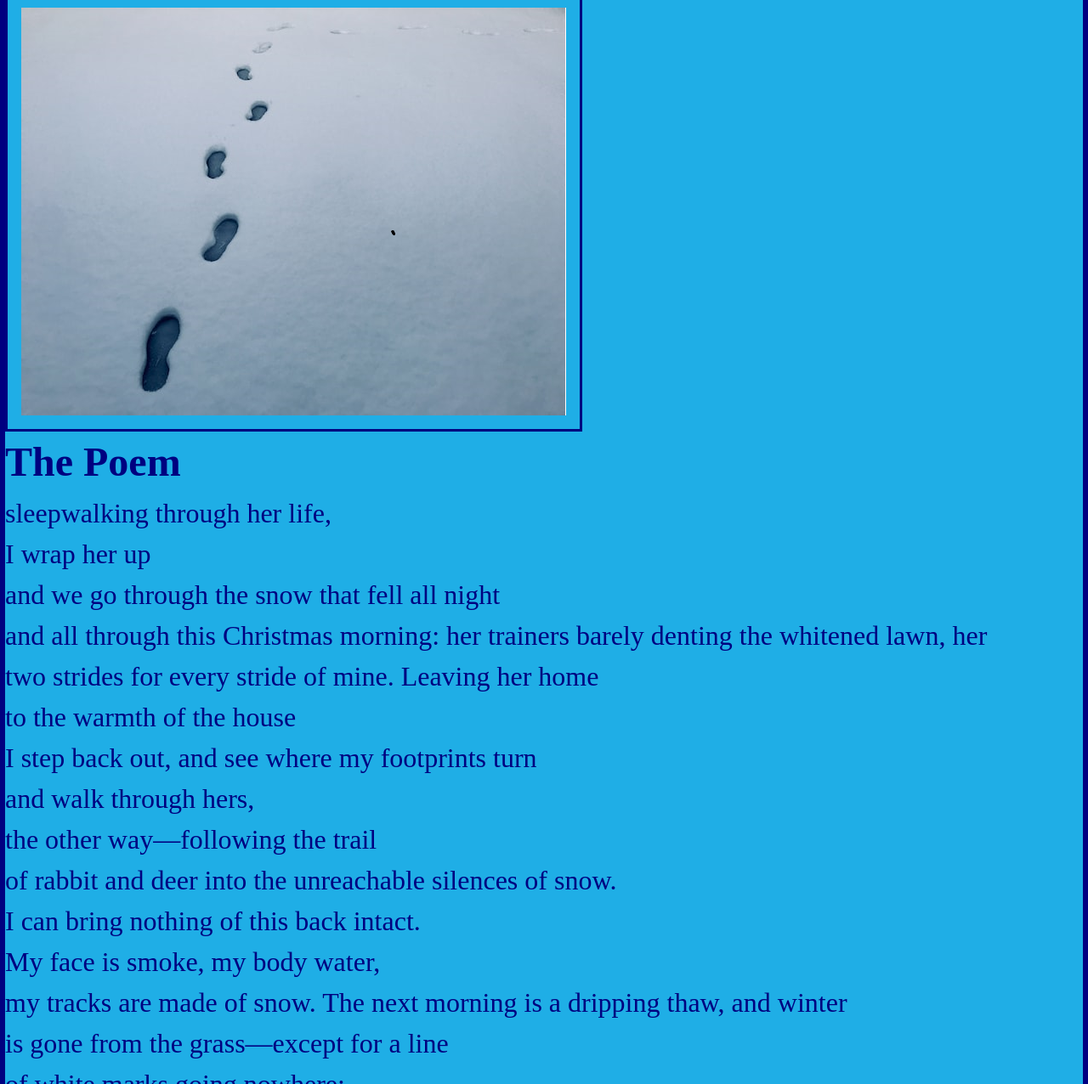
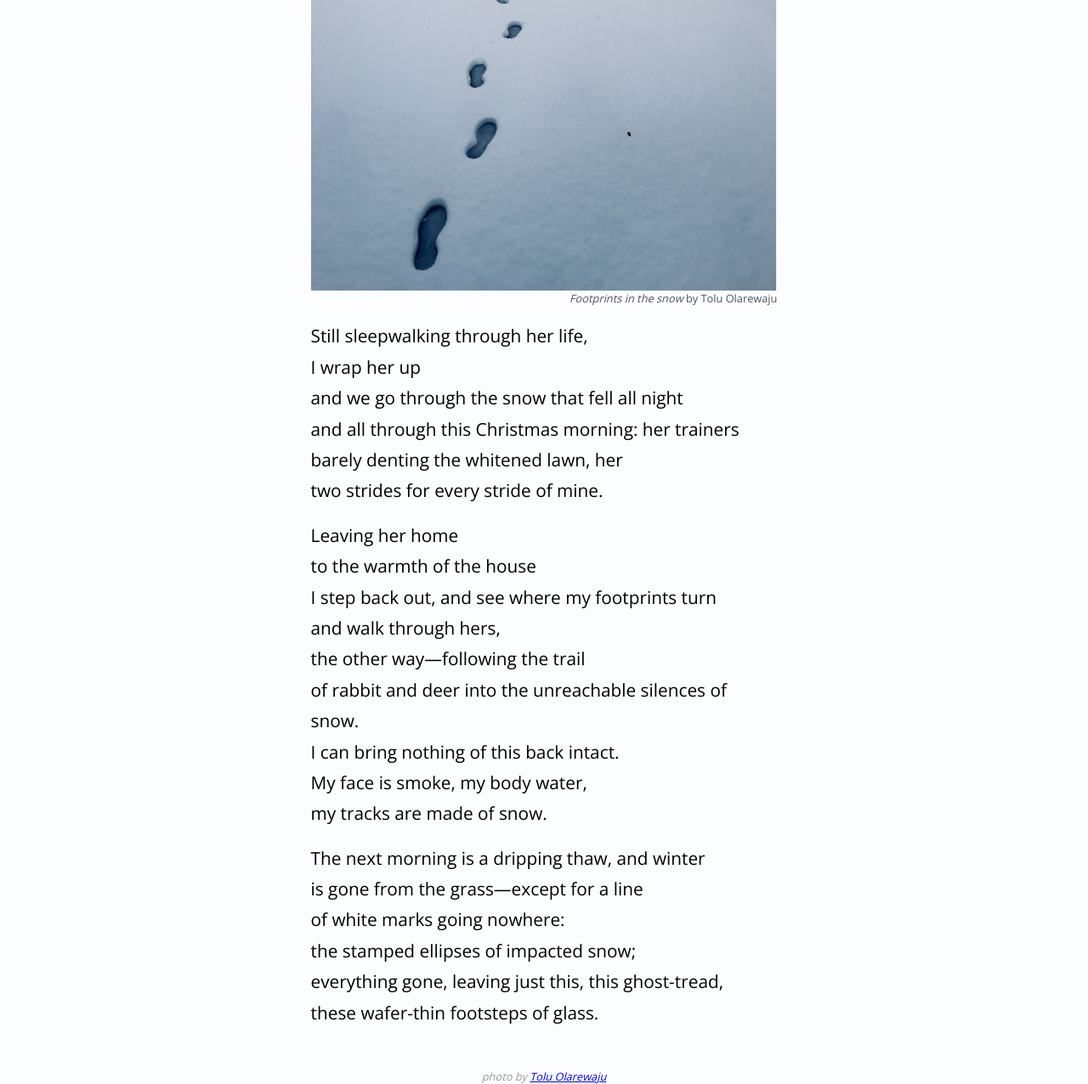
Before and after one commit to cynthiateeters-sandbox/poem-site-stephym9170, an Eleventy site: page src/index.html in a window 1280 px wide. Shown: the part 216-1492 px from the top of the page at 85% size. Built offline with nearby package versions, Linux system fonts and the light colour scheme; Eleventy itself is replaced by a stand-in of ours; files that its build step writes are made by us from their sources.

Commit message:
Write code

```diff
--- a/src/index.html
+++ b/src/index.html
@@ -1,52 +1,71 @@
 <!DOCTYPE html>
 <html lang="en">
   <head>
-    <meta charset="UTF-8" >
-    <meta name="viewport" content="width=device-width, initial-scale=1.0" >
-    <meta name="description" content="A modern CSS page" >
-    <meta name="generator" content="Eleventy v1.2" >
+    <meta charset="UTF-8">
+    <meta name="viewport" content="width=device-width, initial-scale=1.0">
+    <meta name="description" content="A modern CSS page">
+    <meta name="generator" content="Eleventy v1.2">
     <title>A Poem</title>
-    <link rel="preconnect" href="https://fonts.googleapis.com" >
-    <link rel="preconnect" href="https://fonts.gstatic.com" crossorigin >
-    <link
-      href="https://fonts.googleapis.com/css2?family=Open+Sans&display=swap"
-      rel="stylesheet"
-    >
-    <link rel="shortcut icon" href="images/favicon.png" type="image/png" >
-    <link rel="stylesheet" href="css/main.css" >
+    <link rel="preconnect" href="https://fonts.googleapis.com">
+    <link rel="preconnect" href="https://fonts.gstatic.com" crossorigin="crossorigin">
+    <link href="https://fonts.googleapis.com/css2?family=Open+Sans&display=swap" rel="stylesheet">
+    <link rel="shortcut icon" href="images/favicon.png" type="image/png">
+    <link rel="stylesheet" href="css/main.css">
   </head>
   <body>
+    <header>
+      <h1>Leavings</h1>
+      <h2>by Robin Robertson</h2>
+      <figure>
+        <img src="images/snowy.png" alt="Footsteps">
+        <figcaption>
+          <span class="fig-title">Footprints in the snow
+          </span>by Tolu Olarewaju</figcaption>
+      </figure>
+    </header>
     <main>
-      <h1>Leavings</h1>
-      <h3>by Robin Robertson</h3>
 
-      <section id="header">
-        <h4>Footsteps:</h4>
-        <img src="images/snowy.png" alt="Footsteps">
-      </section>
-
-      <section id="article">
-        <h2>The Poem</h2>
+      <article>
         <p>
-          sleepwalking through her life, <br>
-          I wrap her up <br>
-          and we go through the snow that fell all night <br>
-          and all through this Christmas morning: her trainers barely denting
-          the whitened lawn, her <br>
-          two strides for every stride of mine. Leaving her home <br>
-          to the warmth of the house <br>
-          I step back out, and see where my footprints turn <br>
-          and walk through hers, <br>
-          the other way—following the trail <br>
-          of rabbit and deer into the unreachable silences of snow. <br>
-          I can bring nothing of this back intact. <br>
-          My face is smoke, my body water, <br>
-          my tracks are made of snow. The next morning is a dripping thaw, and
-          winter <br>
-          is gone from the grass—except for a line <br>
-          of white marks going nowhere: <br>
-          the stamped ellipses of impacted snow; <br>
-          everything gone, leaving just this, this ghost-tread, <br>
+          Still sleepwalking through her life,
+          <br>
+          I wrap her up
+          <br>
+          and we go through the snow that fell all night
+          <br>
+          and all through this Christmas morning: her trainers barely denting the whitened lawn, her
+          <br>
+          two strides for every stride of mine.
+        </p>
+        <p>
+          Leaving her home
+          <br>
+          to the warmth of the house
+          <br>
+          I step back out, and see where my footprints turn
+          <br>
+          and walk through hers,
+          <br>
+          the other way—following the trail
+          <br>
+          of rabbit and deer into the unreachable silences of snow.
+          <br>
+          I can bring nothing of this back intact.
+          <br>
+          My face is smoke, my body water,
+          <br>
+          my tracks are made of snow.
+        </p>
+        <p>The next morning is a dripping thaw, and winter
+          <br>
+          is gone from the grass—except for a line
+          <br>
+          of white marks going nowhere:
+          <br>
+          the stamped ellipses of impacted snow;
+          <br>
+          everything gone, leaving just this, this ghost-tread,
+          <br>
           these wafer-thin footsteps of glass.
         </p>
       </section>
@@ -54,6 +73,9 @@
       <script src="js/index.js"></script>
     </main>
 
-    <footer>photo by Tolu Olarewaju</footer>
+    <footer>photo by
+      <a href="https://unsplash.com/photos/QfV6AqEwNBw">Tolu Olarewaju</a>
+
+    </footer>
   </body>
 </html>
--- a/src/sass/base/_reset.scss
+++ b/src/sass/base/_reset.scss
@@ -45,7 +45,7 @@ a:not([class]) {
 /* Make images easier to work with */
 img,
 picture {
-  max-width: 90%;
+  max-width: 100%;
   display: block;
 }
 
@@ -60,7 +60,7 @@ select {
 /* Remove all animations, transitions and smooth scroll for people that prefer not to see them */
 @media (prefers-reduced-motion: reduce) {
   html:focus-within {
-    scroll-behavior: auto;
+   scroll-behavior: auto;
   }
 
   *,
--- a/src/sass/pages/_home.scss
+++ b/src/sass/pages/_home.scss
@@ -1,39 +1,53 @@
 /* home */
-@use '../abstracts/variables' as var;
-@use '../base/typography' as type;
+
+body {
+  background: #fbfdff;
+  width: min(100% - 2rem, 60ch);
+  margin: 0 auto;
+  display: grid;
+  gap: 1rem;
+  font-family: 'Open Sans', sans-serif;
+}
+
+header,
+article {
+  display: grid;
+  gap: 1rem;
+}
 
 h1,
-h3 {
-  text-align: center;
+h2 {
+  line-height: 1.0;
+}
+
+h1 {
+  font-size: clamp(3rem, 2.4rem + 3vw, 6rem);
 }
 
 h2 {
-  text-align: left;
+  font-size: clamp(1.5rem, 1.2rem + 1.5vw, 3rem);
 }
 
-img {
-  max-width: 2000px;
-  text-align: center;
-  padding: 1rem;
-  border: 3px solid #000080;
+figcaption {
+  text-align: right;
+  font-size: 0.8rem;
+  color: #555;
 }
 
-body {
-  background-color: #1faee6;
-  border: 6px solid #000080;
-}
-
-main {
-  color: #000080;
-  font-size: 2rem;
+.fig-title {
+  font-style: italic;
 }
 
 article {
-  font-family: 'Open Sans', sans-serif;
+  font-size: 1rem;
+  font-size: clamp(1rem, 0.9rem + 0.5vw, 1.5rem);
+  line-height: 1.75;
 }
 
 footer {
-  color: #000080;
   text-align: center;
-  font-size: 1rem;
+  font-size: 0.8rem;
+  color: #999;
+  font-style: italic;
+  padding: 2rem;
 }
```
